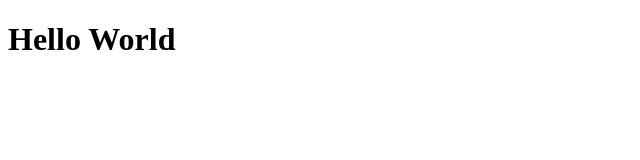
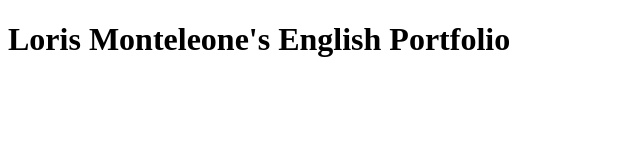
Before and after one commit to LorisSuperstar/EnglishPortfolio, a plain HTML site: page index.html in a window 1280 px wide. Shown: the whole page, without its empty margins (0-640 px from the left). Drawn offline with Linux system fonts and the light colour scheme.

Commit message:
add title

```diff
--- a/index.html
+++ b/index.html
@@ -6,6 +6,7 @@
         <title>Document</title>
     </head>
     <body>
-        <h1>Hello World</h1>
+        <h1>Loris Monteleone's English Portfolio</h1>
+
     </body>
 </html>
```
